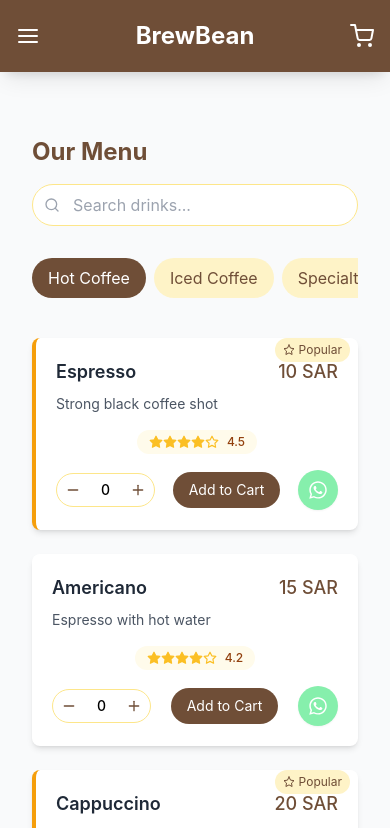
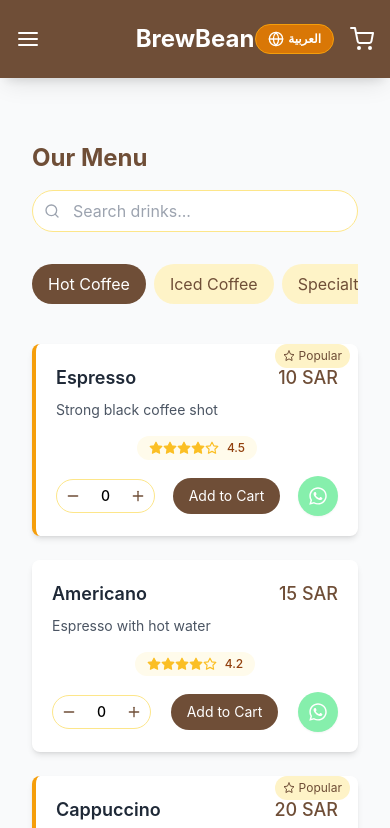
Before and after one commit to ihsanayaan/coffee-shop, a React (Create React App) app: page /menu in a window 390 px wide. Shown: the top 828 px of the page. Built offline with nearby package versions, Linux system fonts and the light colour scheme.

Commit message:
updated navbar.jsx

```diff
--- a/src/components/Navbar.jsx
+++ b/src/components/Navbar.jsx
@@ -1,9 +1,12 @@
-import { FiMenu, FiShoppingCart, FiX } from "react-icons/fi";
+import { FiMenu, FiShoppingCart, FiX, FiGlobe } from "react-icons/fi";
 import { Link } from "react-router-dom";
 
 export default function Navbar({ lang, toggleLanguage, t, isMenuOpen, setIsMenuOpen, totalCartItems }) {
   return (
-    <header className="bg-amber-900 text-white shadow-lg sticky top-0 z-50">
+    <header
+      className="bg-amber-900 text-white shadow-lg sticky top-0 z-50"
+      dir={lang === 'ar' ? 'rtl' : 'ltr'}
+    >
       <div className="container mx-auto px-4 py-6 flex items-center justify-between">
 
         {/* Left: Hamburger - Mobile only */}
@@ -11,10 +14,10 @@ export default function Navbar({ lang, toggleLanguage, t, isMenuOpen, setIsMenuO
           onClick={() => setIsMenuOpen(!isMenuOpen)}
           className="md:hidden text-2xl focus:outline-none"
         >
-          {isMenuOpen? <FiX /> : <FiMenu />}
+          {isMenuOpen ? <FiX /> : <FiMenu />}
         </button>
 
-        {/* Center: Logo - Always Center */}
+        {/* Logo - Desktop pe left, Mobile pe center */}
         <Link
           to="/"
           className="text-2xl md:text-3xl font-bold absolute left-1/2 -translate-x-1/2 md:static md:translate-x-0"
@@ -22,22 +25,24 @@ export default function Navbar({ lang, toggleLanguage, t, isMenuOpen, setIsMenuO
           {t('brandName')}
         </Link>
 
-        {/* Right: Desktop Links + Lang + Cart */}
+        {/* Right: Links + Lang + Cart */}
         <div className="flex items-center gap-4 sm:gap-6">
-          {/* Desktop Links */}
+
+          {/* Desktop Links - Wapas right side pe */}
           <div className="hidden md:flex items-center gap-6">
             <Link to="/" className="hover:text-amber-200">{t('home')}</Link>
             <Link to="/menu" className="hover:text-amber-200">{t('menu')}</Link>
-            <Link to="/Cart" className="hover:text-amber-200">{t('cart')}</Link>
-            <Link to="/Profile" className="hover:text-amber-200">{t('profile')}</Link>
+            <Link to="/cart" className="hover:text-amber-200">{t('cart')}</Link>
+            <Link to="/profile" className="hover:text-amber-200">{t('profile')}</Link>
           </div>
 
-          {/* Language Button - Desktop Only */}
+          {/* Language Button - Mobile + Desktop, Full Text */}
           <button
             onClick={toggleLanguage}
-            className="hidden md:block bg-amber-600 hover:bg-amber-700 text-white px-4 py-1.5 rounded-full text-sm font-semibold border border-amber-500 transition-all"
+            className="flex items-center gap-1 bg-amber-600 hover:bg-amber-700 text-white px-3 py-1.5 md:px-4 md:py-1.5 rounded-full text-xs md:text-sm font-semibold border border-amber-500 transition-all"
           >
-            {lang === 'en'? 'العربية' : 'English'}
+            <FiGlobe size={16} />
+            <span>{lang === 'en' ? 'العربية' : 'English'}</span>
           </button>
 
           {/* Cart Icon */}
@@ -52,7 +57,7 @@ export default function Navbar({ lang, toggleLanguage, t, isMenuOpen, setIsMenuO
         </div>
       </div>
 
-      {/* Mobile Dropdown Menu */}
+      {/* Mobile Dropdown Menu - Lang button nahi hai */}
       {isMenuOpen && (
         <div className="md:hidden bg-amber-800 py-4 px-6 space-y-3 border-t border-amber-700">
           <Link
@@ -83,17 +88,6 @@ export default function Navbar({ lang, toggleLanguage, t, isMenuOpen, setIsMenuO
           >
             {t('profile')}
           </Link>
-
-          {/* Language Button - Mobile Full Width */}
-          <button
-            onClick={() => {
-              toggleLanguage();
-              setIsMenuOpen(false);
-            }}
-            className="w-full bg-amber-600 hover:bg-amber-700 text-white py-2.5 rounded-full text-sm font-semibold border border-amber-500 mt-2"
-          >
-            {lang === 'en'? 'تغيير إلى العربية' : 'Switch to English'}
-          </button>
         </div>
       )}
     </header>
```
